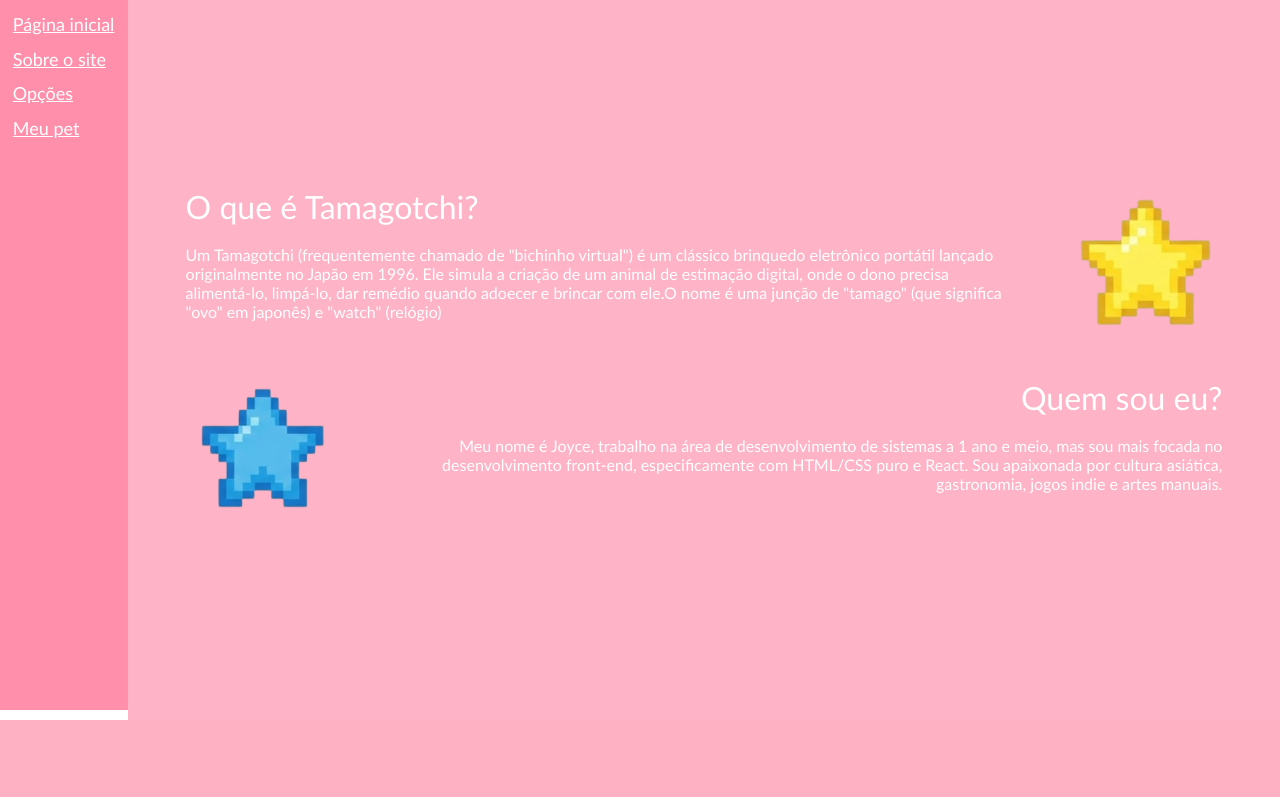
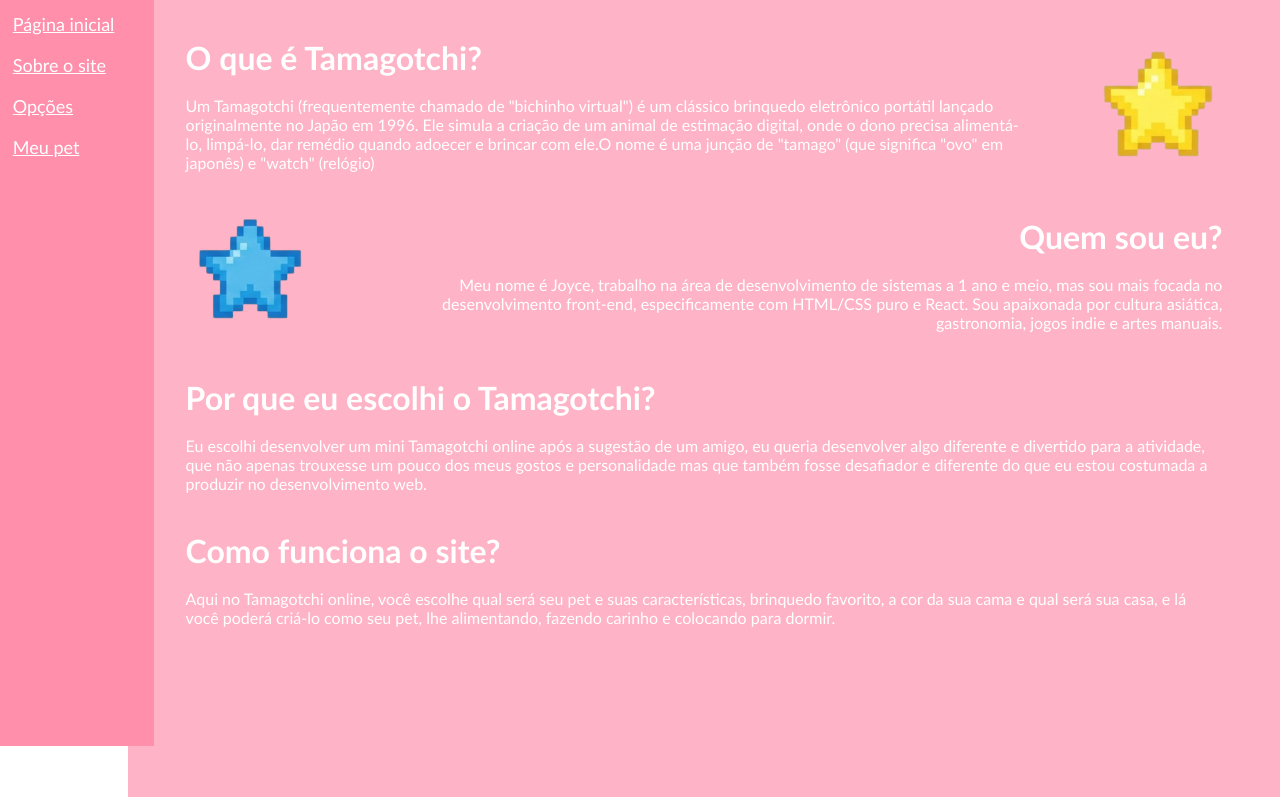
Before and after one commit to DevJoyJoy/Tamagotchi-online, a PHP site: page /Pages/about.html in a window 1280 px wide. Shown: the part 80-877 px from the top of the page. Before the commit the page ends 800 px from the top, so only its background shows below. Run offline with PHP 8.4, Linux system fonts and the light colour scheme.

Commit message:
Fixing the about page

```diff
--- a/Pages/about.html
+++ b/Pages/about.html
@@ -15,9 +15,9 @@
 
     <div class="menu">
         <a href="../index.html">Página inicial</a>
-        <a href="./Pages/about.html">Sobre o site</a>
+        <a href="./about.html">Sobre o site</a>
         <a href="../index.html">Opções</a>
-        <a href="./Pages/formsAction.html">Meu pet</a>
+        <a href="./formsAction.html">Meu pet</a>
     </div>
     <div class="background">
         <div class="text">
@@ -46,6 +46,33 @@
                 </p>
             </div>
         </div>
+        <br>
+        <br>
+
+        <div class="text">
+            <div>
+                <p class="title">Por que eu escolhi o Tamagotchi?</p>
+                <br>
+                <p>Eu escolhi desenvolver um mini Tamagotchi online após a sugestão de um amigo,
+                    eu queria desenvolver algo diferente e divertido para a atividade, que não apenas
+                     trouxesse um pouco dos meus gostos e personalidade mas que também fosse desafiador e
+                     diferente do que eu estou costumada a produzir no desenvolvimento web.
+                </p>
+            </div>
+        </div>
+        <br>
+        <br>
+
+        <div class="text">
+            <div>
+                <p class="title">Como funciona o site?</p>
+                <br>
+                <p>Aqui no Tamagotchi online, você escolhe qual será seu pet e suas características,
+                    brinquedo favorito, a cor da sua cama e qual será sua casa, e lá você poderá
+                    criá-lo como seu pet, lhe alimentando, fazendo carinho e colocando para dormir.
+                </p>
+            </div>
+        </div>
     </div>
 </body>
 </html>
--- a/Styles/about.css
+++ b/Styles/about.css
@@ -5,60 +5,69 @@
     color: white;
 }
 
-.background{
-    width: 90vw;
-    height: 90vh;
-    background-color: #ffb3c6;
-    display: flex;
-    flex-direction: column;
-    align-items: center;
-    justify-content: center;
-    margin-left: 10vw;
-}
-
 .header {
     width: 100%;
-    height: 10%;
+    height: 10vh;
     background-color: #ff8fab;
     display: flex;
     flex-direction: row;
     align-items: center;
     justify-content: space-between;
     font-size: x-large;
+    position: fixed;
+    top: 0;
 }
 
-.header img{
+.header img {
     width: 4vw;
     height: auto;
 }
 
 .menu {
-    width: 8vw;
-    height: 85.5vh;
+    width: 10vw;
+    height: 90vh;
     display: flex;
     flex-direction: column;
     align-items: start;
     justify-content: start;
     font-size: large;
     padding: 1vw;
-    gap: 1vw;
+    gap: 1.5vw;
     background-color: #ff8fab;
-    position: absolute;
+    position: fixed;
+    top: 10vh;
+}
+
+.background {
+    width: calc(100% - 10vw);
+    min-height: 90vh;
+    background-color: #ffb3c6;
+    display: flex;
+    flex-direction: column;
+    align-items: center;
+    justify-content: flex-start;
+    margin-left: 10vw;
+    margin-top: 10vh;
+    padding: 3vw 0vw;
+    overflow-x: hidden;
 }
 
 .text {
     width: 90%;
     height: auto;
     display: flex;
+    align-items: center;
     gap: 5vw;
 }
 
 .text img {
-    width: 12vw;
+    width: 10vw;
+    height: auto;
 }
 
 .title {
     font-size: xx-large;
+    font-weight: bold;
 }
 
 .who {
--- a/index.html
+++ b/index.html
@@ -3,7 +3,7 @@
     <meta charset="UTF-8">
     <meta name="viewport" content="width=device-width, initial-scale=1.0">
     <link rel="icon"  type="png" href="../Images/Icons/PurpleStar.png" />
-    <link rel="stylesheet" href="../Styles/mainPage.css">
+    <link rel="stylesheet" href="./Styles/mainPage.css">
     <title>Tamagotchi</title>
 </head>
 <body>
```
